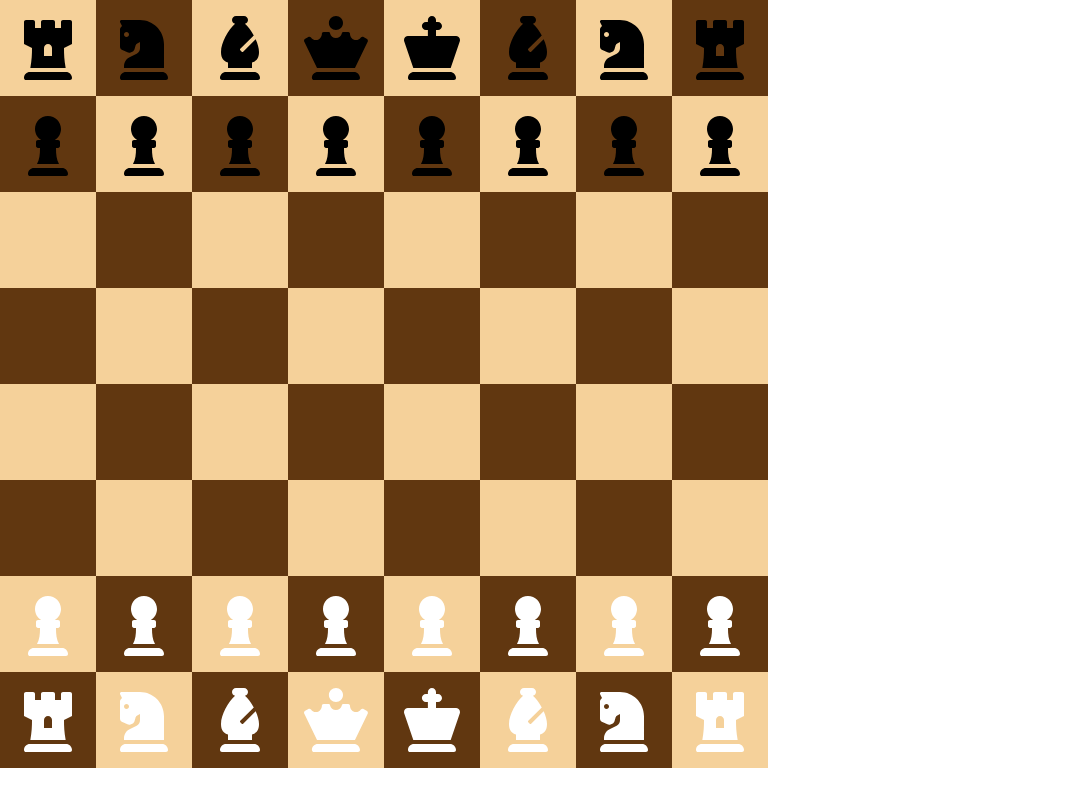
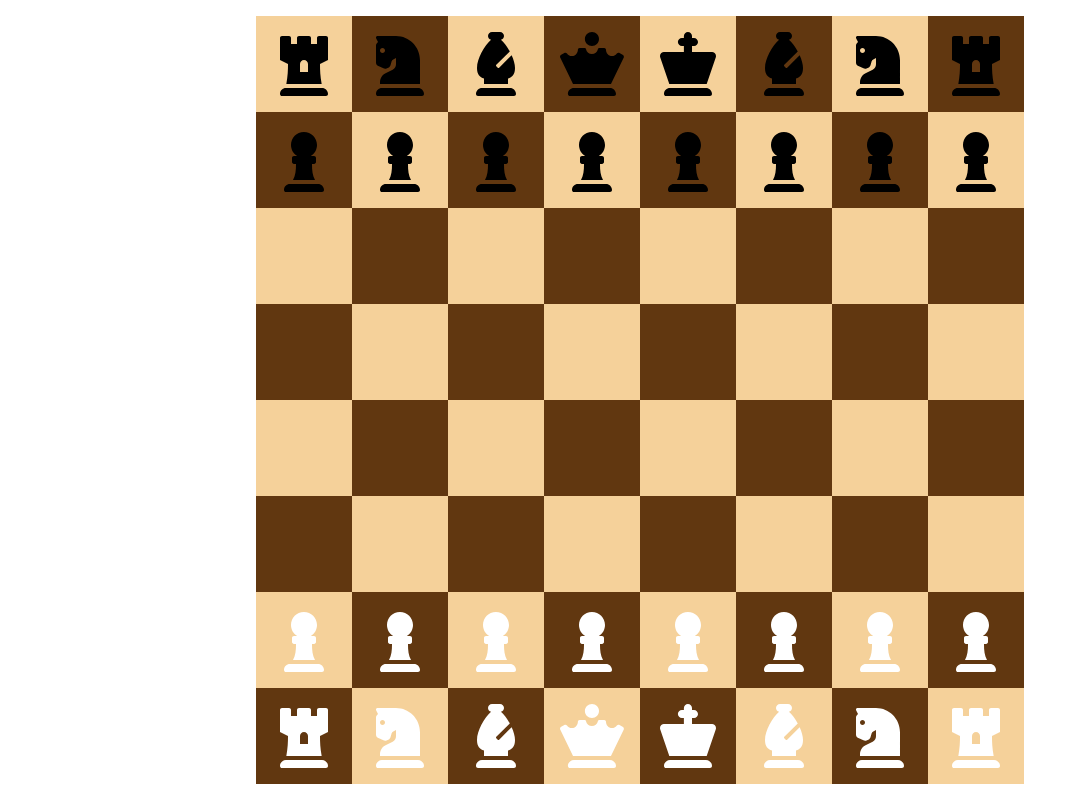
Before and after one commit to sebastianlundquist/react-chess, a React (Create React App) app: page / in a window 1280 px wide. Shown: the whole page, without its empty margins (0-1087 px from the left). Built offline with nearby package versions, Linux system fonts and the light colour scheme.

Commit message:
Center board

```diff
--- a/src/App.tsx
+++ b/src/App.tsx
@@ -1,9 +1,17 @@
+import Box from '@mui/material/Box';
 import './App.css';
 import Board from './Board/Board';
 
 const App = () => (
 	<div className="App">
-		<Board />
+		<Box
+			alignItems="center"
+			display="flex"
+			justifyContent="center"
+			minHeight="100vh"
+		>
+			<Board />
+		</Box>
 	</div>
 );
 
```
